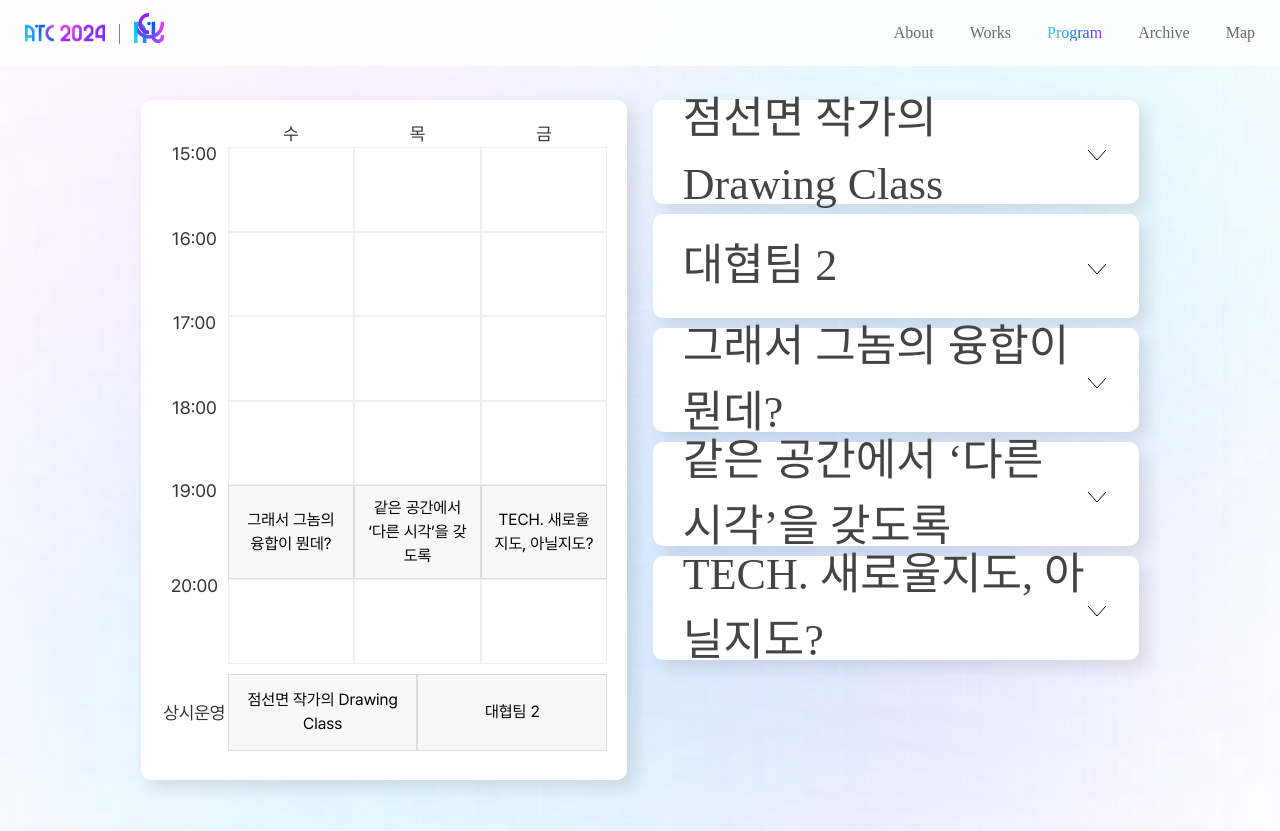
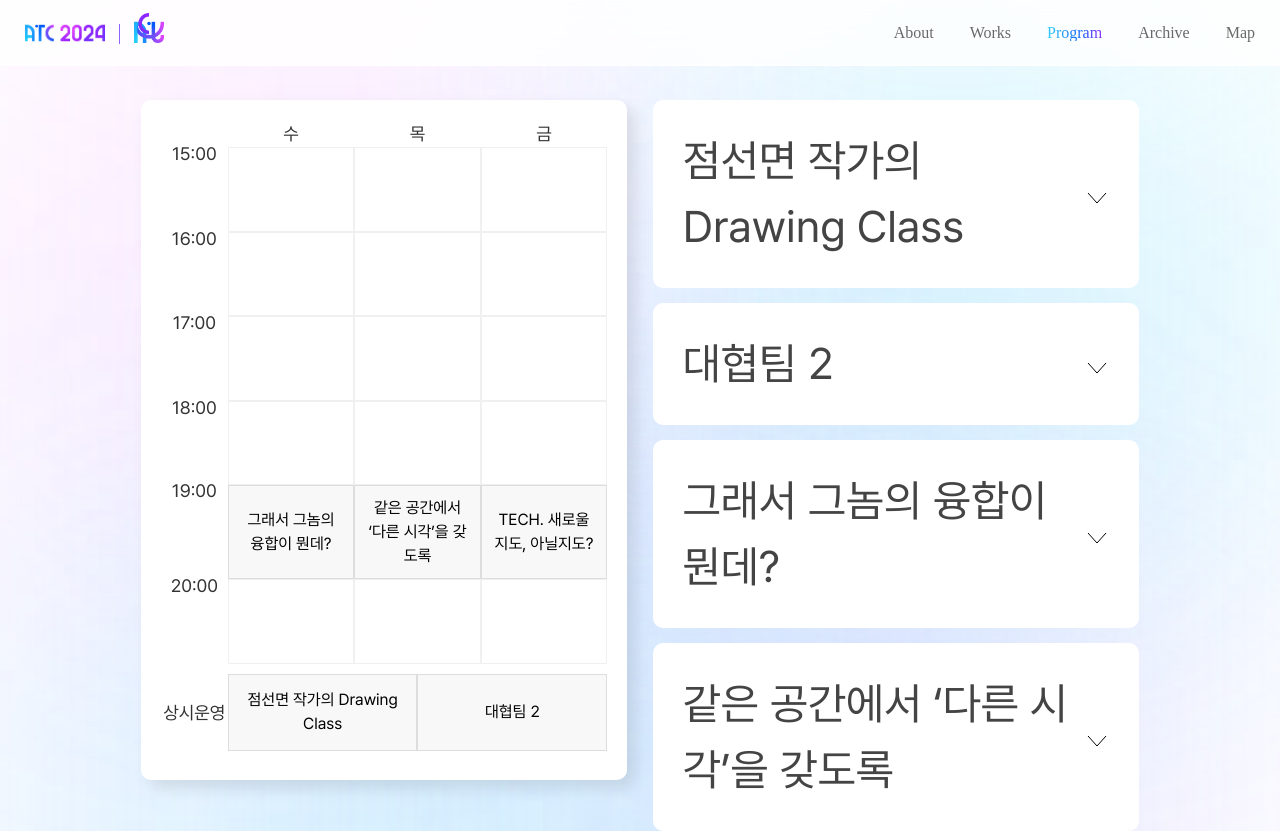
Before and after one commit to rmdnps10/ATC2024, a Next.js app: page /program in a window 1280 px wide. Shown: the top 831 px of the page. Built offline with nearby package versions, Linux system fonts and the light colour scheme.

Commit message:
Design: 아코디언 컴포넌트 전환 효과 #13

```diff
--- a/src/app/(main)/program/page.js
+++ b/src/app/(main)/program/page.js
@@ -6,18 +6,14 @@ import Image from 'next/image'
 export default function ProgramPage() {
   const [openPrograms, setOpenPrograms] = useState([])
   const [hoveredProgram, setHoveredProgram] = useState(null)
+  const [animatingPrograms, setAnimatingPrograms] = useState([])
   const programRefs = useRef({})
 
   const isMobile =
     typeof window !== 'undefined' &&
     window.matchMedia('(max-width: 768px)').matches
 
-  const toggleProgram = id => {
-    if (isMobile) {
-      setOpenPrograms(prevOpenPrograms => {
-        const isOpening = !prevOpenPrograms.includes(id)
-
-        if (isOpening) {
+  const scrollToProgram = id => {
     programRefs.current[id]?.scrollIntoView({
       behavior: 'smooth',
       block: 'center',
@@ -25,15 +21,20 @@ export default function ProgramPage() {
     })
   }
 
+  const toggleProgram = id => {
+    setAnimatingPrograms(prev => [...prev, id])
+
+    if (isMobile) {
+      setOpenPrograms(prevOpenPrograms => {
+        const isOpening = !prevOpenPrograms.includes(id)
+        if (isOpening) scrollToProgram(id)
+
         return isOpening
-          ? [...prevOpenPrograms, id] // 닫혀 있을 경우 열기
-          : prevOpenPrograms.filter(p => p !== id) // 열려 있을 경우 닫기
+          ? [...prevOpenPrograms, id]
+          : prevOpenPrograms.filter(p => p !== id)
       })
 
-      // 아코디언을 닫으면 -> 효과 초기화
-      if (openPrograms.includes(id)) {
-        setHoveredProgram(null)
-      }
+      if (openPrograms.includes(id)) setHoveredProgram(null)
     } else {
       setOpenPrograms(prevOpenPrograms =>
         prevOpenPrograms.includes(id)
@@ -105,7 +106,6 @@ export default function ProgramPage() {
     return (endHour * 60 + endMinute - startHour * 60 - startMinute) / 60
   }
 
-  // 요일 데이터 추가
   const days = ['수', '목', '금']
 
   const generateTable = () => {
@@ -153,7 +153,6 @@ export default function ProgramPage() {
               key={index}
               className={styles.dayHeader}></div>
           ))}
-
           {['15:00', '16:00', '17:00', '18:00', '19:00', '20:00'].map(
             (time, rowIndex) => (
               <React.Fragment key={rowIndex}>
@@ -162,13 +161,11 @@ export default function ProgramPage() {
                   style={{ gridRow: rowIndex + 2 }}>
                   {time}
                 </div>
-
                 {Array(3)
                   .fill(null)
                   .map((_, colIndex) => {
                     const cellData = tableData[rowIndex][colIndex]
                     if (cellData === 'skip') return null
-
                     return cellData ? (
                       <div
                         key={colIndex}
@@ -232,31 +229,28 @@ export default function ProgramPage() {
           ))}
         </div>
       </section>
-
       <section className={styles.programContainer}>
         {[...alwaysAvailablePrograms, ...programs].map(program => (
           <div
             key={program.id}
             ref={el => (programRefs.current[program.id] = el)}
-            className={`${styles.programItem} ${
-              openPrograms.includes(program.id) ? styles.activeShadow : ''
-            }`}>
-            <div
-              className={`${styles.programHeader} ${
-                openPrograms.includes(program.id) ? styles.activeHeader : ''
+            className={`${styles.programAccordion} ${
+              openPrograms.includes(program.id) ? styles.open : ''
             }`}
             onMouseEnter={() => setHoveredProgram(program.id)}
-              onMouseLeave={() => setHoveredProgram(null)}
+            onMouseLeave={() => setHoveredProgram(null)}>
+            <div
+              className={styles.programHeader}
               onClick={() => toggleProgram(program.id)}>
-              <div
-                className={`${styles.gradientText} ${
+              <span
+                className={`${styles.textWrapper} ${
                   hoveredProgram === program.id ||
                   openPrograms.includes(program.id)
-                    ? styles.highlightedText
+                    ? styles.gradientText
                     : ''
                 }`}>
                 {program.title}
-              </div>
+              </span>
               <span
                 className={`${styles.arrow} ${
                   openPrograms.includes(program.id) ? styles.rotated : ''
@@ -269,11 +263,14 @@ export default function ProgramPage() {
                 />
               </span>
             </div>
-            {openPrograms.includes(program.id) && (
+
             <div
               className={`${styles.accordionContent} ${
                 openPrograms.includes(program.id) ? styles.activeContent : ''
-                }`}>
+              }`}
+              style={{
+                maxHeight: openPrograms.includes(program.id) ? '500px' : '0'
+              }}>
               <div className={styles.programDetails}>
                 <p className={styles.programTime}>
                   {program.startTime
@@ -286,7 +283,6 @@ export default function ProgramPage() {
                 </p>
               </div>
             </div>
-            )}
           </div>
         ))}
       </section>
--- a/src/app/(main)/program/page.module.css
+++ b/src/app/(main)/program/page.module.css
@@ -254,55 +254,87 @@
   margin-bottom: 1rem;
 }
 
+.programAccordion {
+  width: 100%;
+  background-color: white;
+  border-radius: 1rem; /* 기본 둥근 테두리 */
+  transition: all 0.5s ease; /* 부드러운 전환 효과 */
+  margin-bottom: 1.5rem;
+  overflow: hidden;
+  cursor: pointer;
+}
+
+.programAccordion.open {
+  border-radius: 1rem; /* 열릴 때 둥근 테두리 유지 */
+}
+
 .programHeader {
   display: flex;
   justify-content: space-between;
   align-items: center;
-  width: 100%;
-  height: 10.4rem;
   padding: 2.8rem 3rem;
-  border-radius: 1rem;
+  font-size: 4.4rem;
+  cursor: pointer;
   background-color: white;
-  font-size: 4.4rem;
-  color: #444444;
-  transition: background-color 0.3s;
-  font-family: 'Sandoll Seoul';
-  box-shadow: 8px 8px 16px rgba(0, 0, 0, 0.1);
-  @media (max-width: 768px) {
-    font-size: 3rem; /*임의로 줄여놓음*/
-  }
+  transition: background-color 0.5s ease;
+}
+
+.textWrapper {
+  font-size: 1em;
+  color: #444;
+  transition: background 0.5s ease, -webkit-background-clip 0.5s ease;
+}
+
+.textWrapper.gradientText {
+  background: linear-gradient(
+    90deg,
+    #35cffa,
+    #278ffb,
+    #3c79fb,
+    #dd4ffc,
+    #9734fb,
+    #7340fb
+  );
+  background-clip: text;
+  -webkit-background-clip: text;
+  color: transparent;
 }
 
 .arrow {
-  display: inline-block;
-  transition: transform 0.4s ease;
+  transition: transform 0.5s ease;
 }
 
-.rotated {
+.arrow.rotated {
   transform: rotate(-180deg);
 }
 
+/* 컨텐츠 */
 .accordionContent {
-  padding: 2rem;
+  max-height: 0; /* 기본 높이 0 */
+  overflow: hidden; /* 닫힌 상태에서 내용 숨김 */
+  padding: 0 3rem;
+  font-size: 1.6rem;
+  color: #444;
   background-color: white;
-  box-shadow: 8px 8px 16px rgba(0, 0, 0, 0.1);
-  border-radius: 1rem;
-  @media (max-width: 768px) {
-    padding: 3rem;
-  }
+  border-radius: 0 0 1rem 1rem; /* 하단 둥근 테두리 */
+  transition: max-height 0.5s ease, padding 0.5s ease; /* 슬라이딩 효과 */
+}
+
+/* 열린 컨텐츠 */
+.accordionContent.activeContent {
+  max-height: 50rem;
+  padding: 1.5rem 3rem; /* 열린 상태에서 패딩 추가 */
 }
 
 .programDetails {
   padding: 1rem 0;
 }
-
 .programTime {
   font-size: 1.8rem;
   @media (max-width: 768px) {
     font-size: 1.6rem;
   }
 }
-
 .programLocation {
   position: relative;
   font-size: 2.2rem;
@@ -312,7 +344,6 @@
     font-size: 2.2rem; /*글씨 넘치는 거?*/
   }
 }
-
 .programLocation::before {
   position: absolute;
   content: '';
@@ -325,16 +356,3 @@
   font-size: 1.4rem;
   color: #444444;
 }
-
-.activeHeader {
-  border-radius: 1rem 1rem 0 0;
-  box-shadow: none;
-}
-.activeContent {
-  border-radius: 0 0 1rem 1rem;
-  box-shadow: none;
-}
-.activeShadow {
-  border-radius: 1rem;
-  box-shadow: 8px 8px 16px rgba(0, 0, 0, 0.1);
-}
```
Lines whose indentation alone changed are shown as unchanged.
